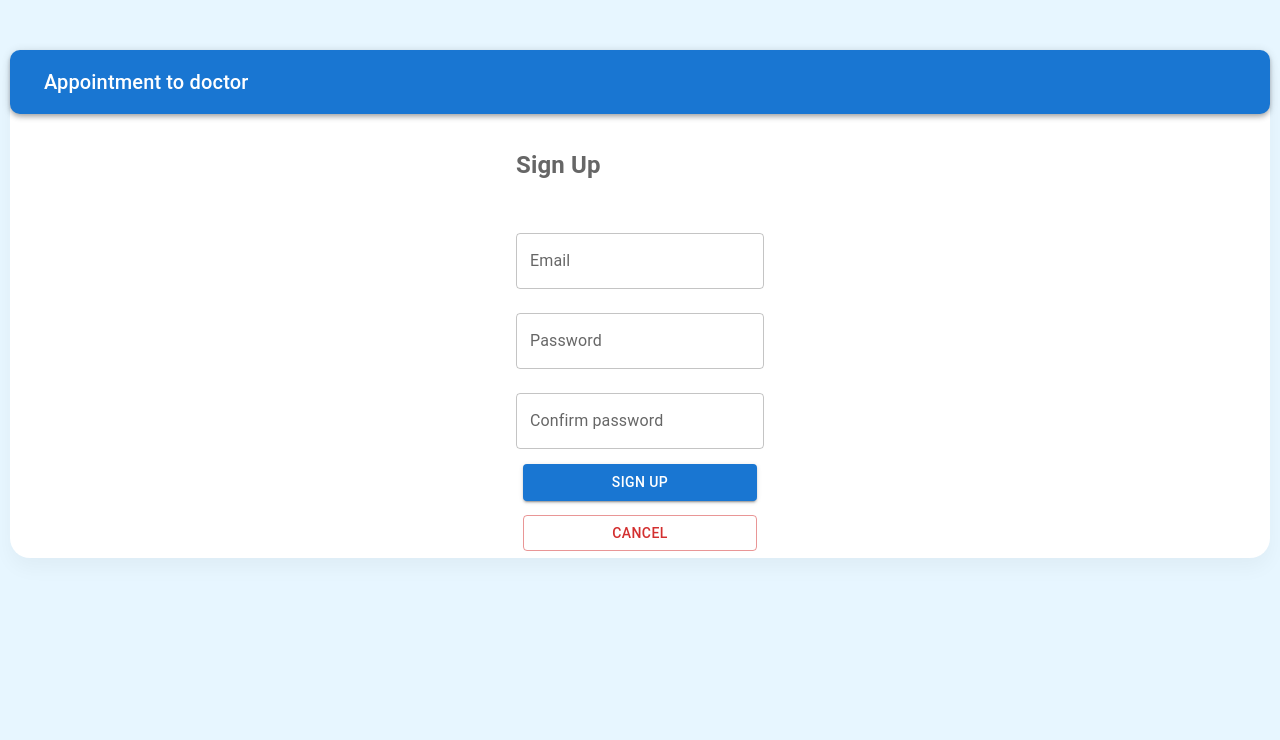
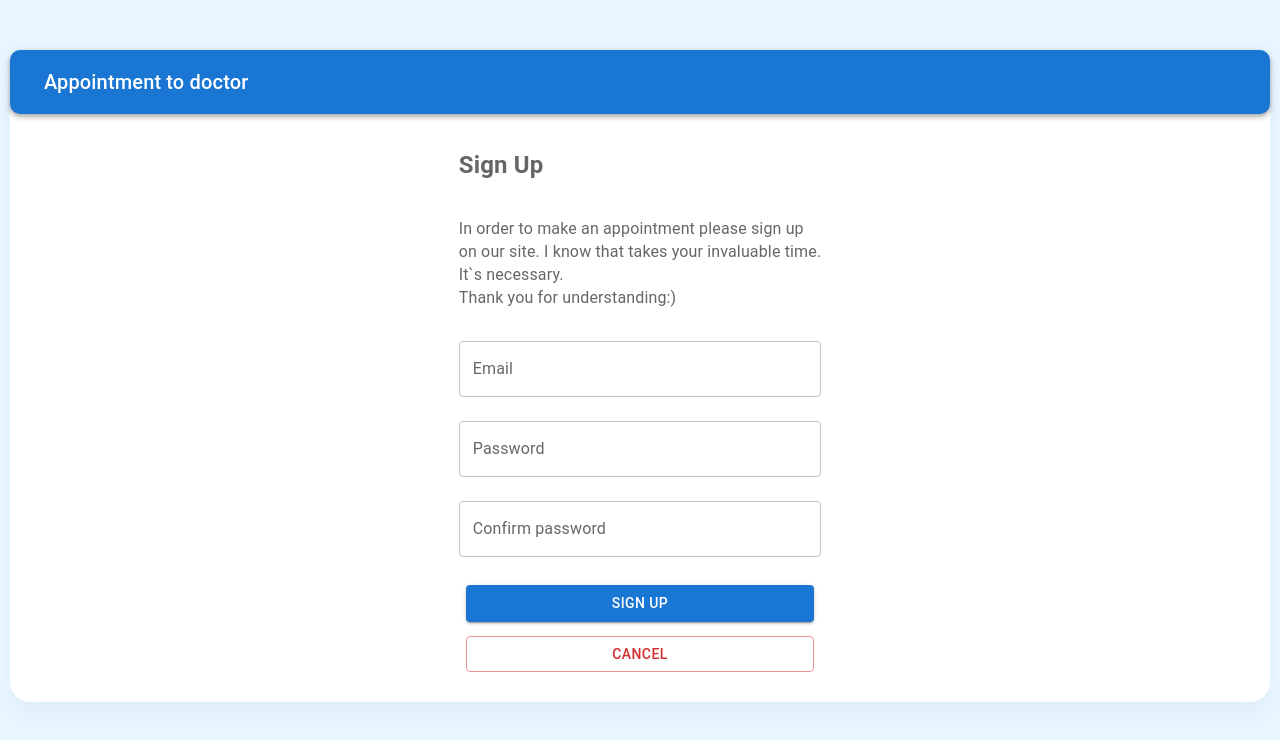
Before and after one commit to MaxOF/clinic-client-form, a React (Create React App) app: page /login in a window 1280 px wide. Both pictures are taken after a click on the button "SIGN UP". Shown: the top 740 px of the page. Built offline with nearby package versions, Linux system fonts and the light colour scheme; data requests are answered from the project's data file.

Commit message:
make correct sign up page

```diff
--- a/src/app/store.ts
+++ b/src/app/store.ts
@@ -13,11 +13,12 @@ const rootReducer = combineReducers({
 
 export const store = legacy_createStore(rootReducer, applyMiddleware(thunk))
 
-
+//types for store>>>>>>>>>>>>>
 export type RootReducerType = typeof rootReducer
 export type AppRootStateType = ReturnType<RootReducerType>
 export type RootState = ReturnType<typeof store.getState>
+type AppDispatchType = typeof store.dispatch
 
-type AppDispatchType = typeof store.dispatch
+//types for selector and dispatch
 export const useAppDispatch = () => useDispatch<AppDispatchType>()
 export const useAppSelector: TypedUseSelectorHook<RootState> = useSelector
--- a/src/features/Login/Login.tsx
+++ b/src/features/Login/Login.tsx
@@ -99,7 +99,7 @@ export const Login = () => {
                             <Button type={'submit'} variant={'contained'} color={'primary'} style={{marginTop: '30px'}}>
                                 Login
                             </Button>
-                            <Button variant="outlined" onClick={navToSignUp} style={{margin: '20px auto'}}
+                            <Button variant="outlined" onClick={navToSignUp} style={{margin: '30px auto'}}
                                     color={'secondary'}>Sign up</Button>
                         </FormGroup>
                     </FormControl>
--- a/src/features/SignUp/SignUp.tsx
+++ b/src/features/SignUp/SignUp.tsx
@@ -5,12 +5,10 @@ import {addUser, DispatchThunkAuth} from "../Login/authReducer";
 import {useDispatch} from "react-redux";
 import {ThunkDispatch} from "redux-thunk";
 import {AppRootStateType, useAppSelector} from "../../app/store";
-import {useNavigate} from "react-router-dom";
-import {pathEnum} from "../../App";
+import {useNavigate, Navigate} from "react-router-dom";
 import {Button, FormControl, FormGroup, FormLabel, Grid, TextField} from "@mui/material";
 
 export const SignUp = () => {
-    const {signUp} = useAppSelector(state => state.auth)
 
     const dispatch = useDispatch<ThunkDispatch<AppRootStateType, unknown, DispatchThunkAuth>>()
     const navigate = useNavigate()
@@ -36,9 +34,6 @@ export const SignUp = () => {
             dispatch(addUser({email: values.email, password: values.password}))
         }
     })
-    if(signUp) {
-        navigate(pathEnum.login)
-    }
 
     return (
         <Grid container justifyContent={'center'}>
@@ -47,6 +42,10 @@ export const SignUp = () => {
                     <FormControl>
                         <FormLabel>
                             <h2 style={{margin: '40px auto'}}>Sign Up</h2>
+                            <p>In order to make an appointment please sign up<br/>
+                                on our site. I know that takes your invaluable time.<br/>
+                                It`s necessary.<br/>
+                                Thank you for understanding:)</p>
                         </FormLabel>
                         <FormGroup>
                             <TextField label="Email"
@@ -70,8 +69,8 @@ export const SignUp = () => {
                             {formik.touched.confirmPassword && formik.errors.confirmPassword ?
                                 <div style={{color: 'red'}}>{formik.errors.confirmPassword}</div> : null}
 
-                            <Button type="submit" variant={'contained'} color={'primary'} style={{margin: '7px'}}>Sign Up</Button>
-                            <Button variant="outlined" onClick={() => navigate('/login')} color='error' style={{margin: '7px'}}>Cancel
+                            <Button type="submit" variant={'contained'} color={'primary'} style={{margin: '20px 7px 7px 7px'}}>Sign Up</Button>
+                            <Button variant="outlined" onClick={() => navigate('/login')} color='error' style={{margin: '7px 7px 30px 7px'}}>Cancel
                             </Button>
                         </FormGroup>
                     </FormControl>
--- a/src/utils/SnackBar.tsx
+++ b/src/utils/SnackBar.tsx
@@ -14,6 +14,7 @@ const Alert = React.forwardRef<HTMLDivElement, AlertProps>(function Alert(
 export const SnackBar = () => {
     const {error} = useAppSelector(state => state.app)
     const {createdAppointment} = useAppSelector(state => state.appointment)
+
     const dispatch = useDispatch<ThunkDispatch<AppRootStateType, unknown, ActionsType>>()
     const handleClose = (event?: React.SyntheticEvent | Event, reason?: string) => {
         if (reason === 'clickaway') {
@@ -33,10 +34,10 @@ export const SnackBar = () => {
         if (error) {
             return error
         } else if (createdAppointment) {
-            return 'Appointment has created successfully'
+            return 'Appointment has created successfully😉'
         }
     }
-
+    debugger
     return (
         <Snackbar open={error !== null || createdAppointment !== false}  autoHideDuration={5000} onClose={handleClose}>
             <Alert severity={alertHandler()} sx={{width: '100%'}} onClose={handleClose}>
```
Also changed, not shown: src/features/Appointment/appointmentReducer.ts (+4 -7 lines).
